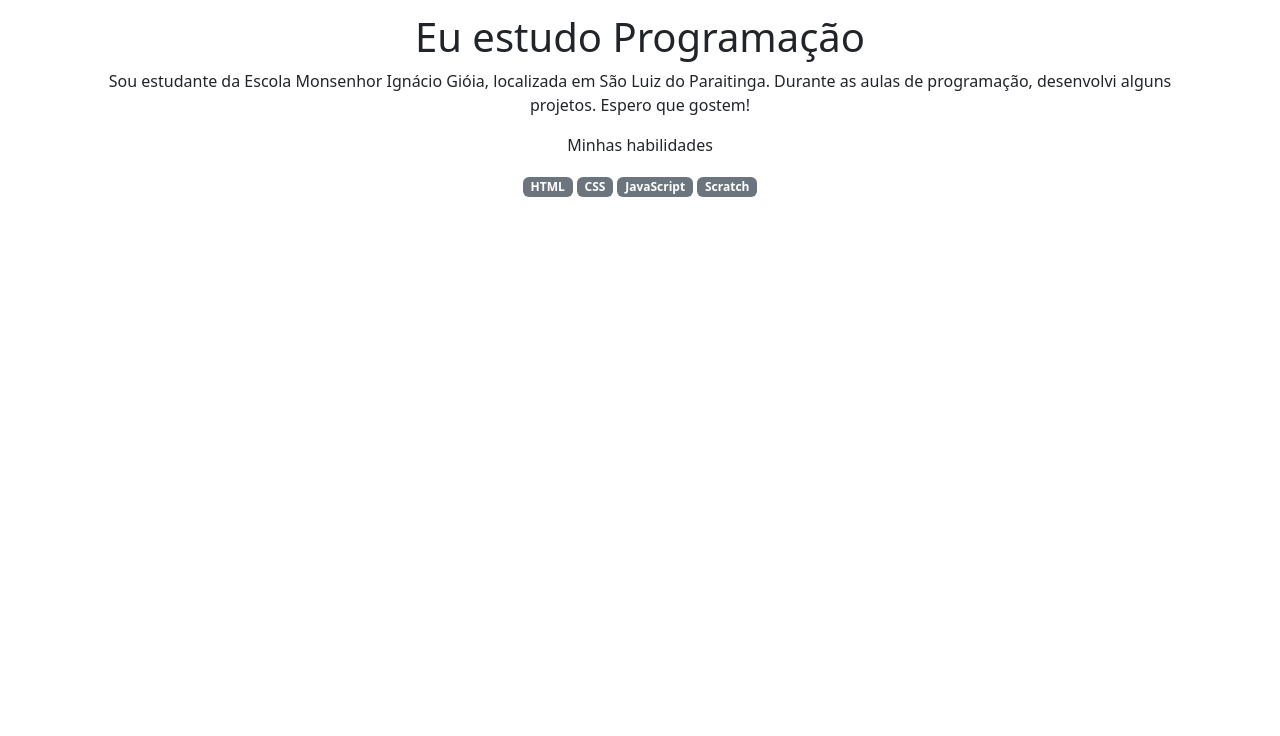
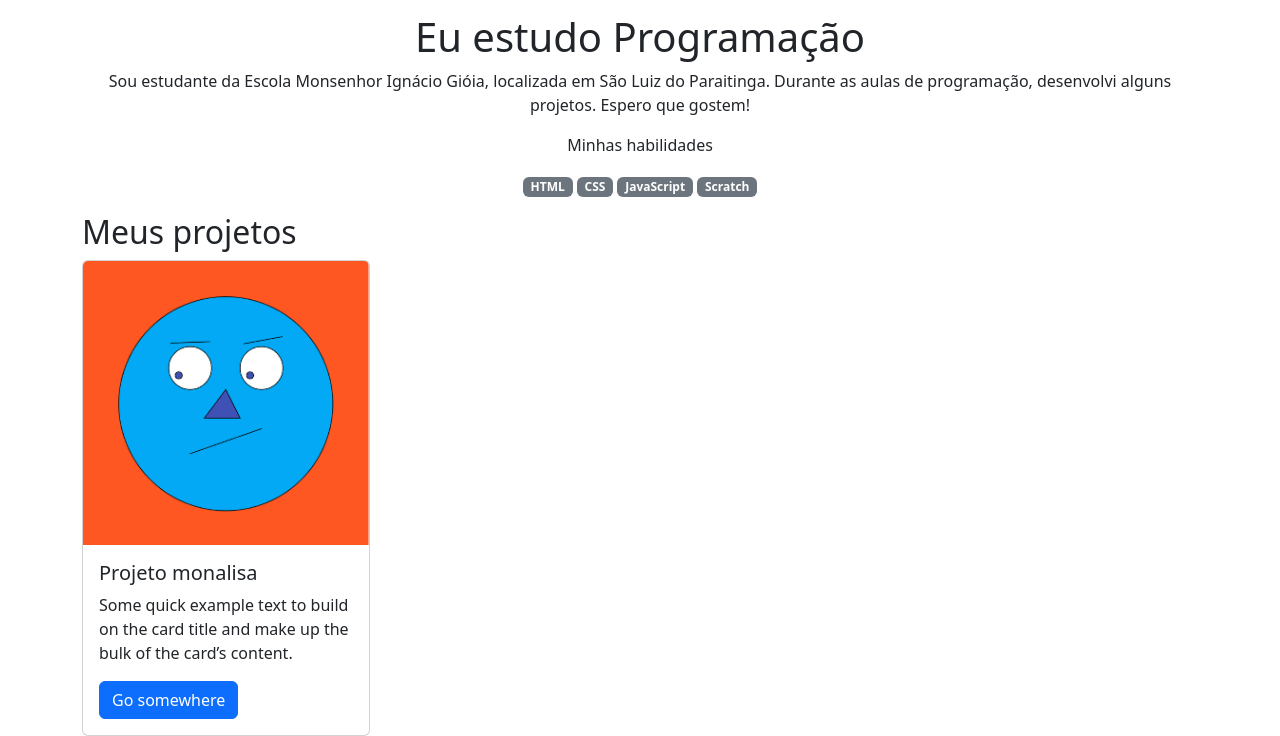
Before and after one commit to magouveas/3B, a plain HTML site: page index.html in a window 1280 px wide. Shown: the part 183-919 px from the top of the page. Before the commit the page ends 800 px from the top, so only its background shows below. Drawn offline with nearby package versions, Linux system fonts and the light colour scheme.

Commit message:
projeto monalisa ok

```diff
--- a/index.html
+++ b/index.html
@@ -23,6 +23,23 @@
             <p class="badge bg-secondary">Scratch</p>
         </div>
     </header>
+
+    <main class = "container">
+        <h2>Meus projetos</h2>
+        <div class = "row">
+           <div class = "col-md-4">
+            <div class="card" style="width: 18rem;">
+                <img src="img/monalisa.PNG" class="card-img-top" alt="imagem do projeto monalisa">
+                <div class="card-body">
+                    <h5 class="card-title">Projeto monalisa</h5>
+                    <p class="card-text">Some quick example text to build on the card title and make up the bulk of the card’s content.</p>
+                    <a href="#" class="btn btn-primary">Go somewhere</a>
+                </div>
+            </div>
+           </div>
+        </div>
+
+    </main>
     <script src="https://cdn.jsdelivr.net/npm/bootstrap@5.3.2/dist/js/bootstrap.bundle.min.js"></script>
 </body>
 
```
